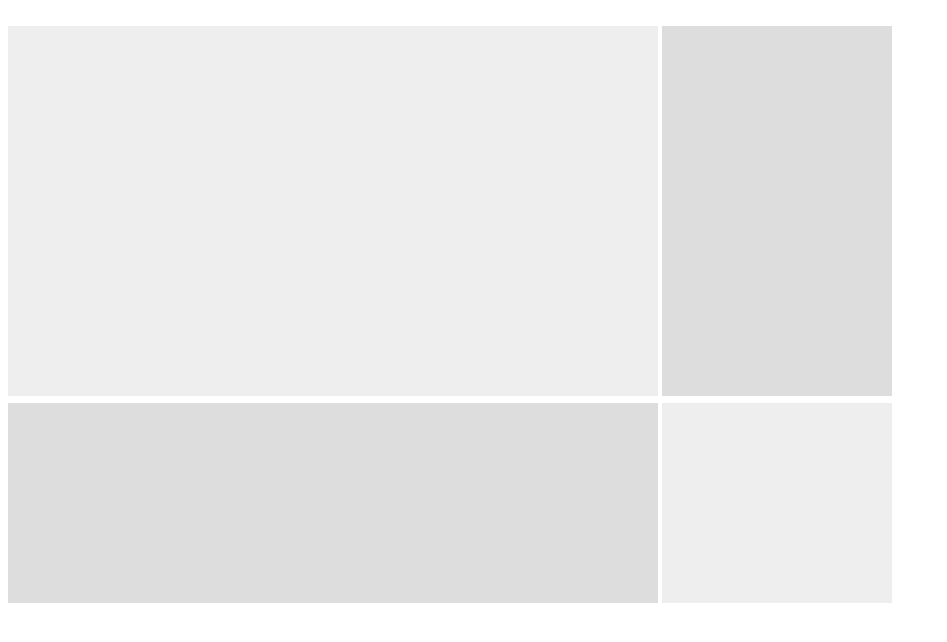
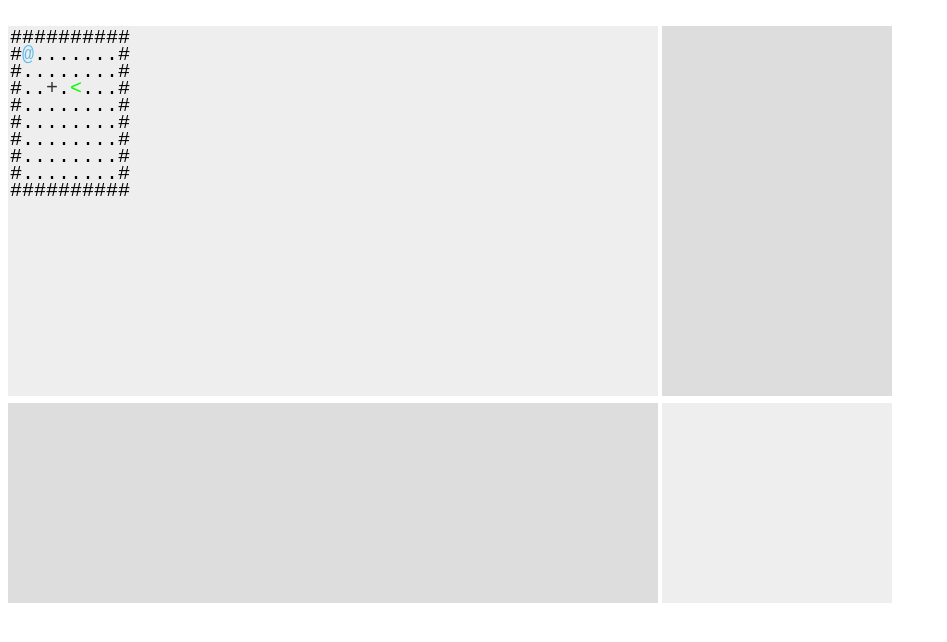
Before and after one commit to MrFibunacci/ASCII-Game, a plain HTML site: page index.html in a window 1280 px wide. Shown: the whole page, without its empty margins (0-947 px from the left). Drawn offline with Linux system fonts and the light colour scheme.

Commit message:
Room can be displayed and Actor can be placed inside plus basic movement

```diff
--- a/index.html
+++ b/index.html
@@ -8,8 +8,10 @@
         <script src="src/Engine/Core/GameFramework/Objects/Pawn.js" type="text/javascript"></script>
         <script src="src/Engine/Core/GameFramework/Objects/Character.js" type="text/javascript"></script>
         <script src="src/Engine/Core/GameFramework/Objects/Item.js" type="text/javascript"></script>
+        <script src="src/Engine/Core/GameFramework/Room.js" type="text/javascript"></script>
         <script src="src/Engine/Core/GameFramework/World.js" type="text/javascript"></script>
         <script src="src/Engine/Core/GameFramework/Inventory.js" type="text/javascript"></script>
+        <script src="src/Engine/Game/Player.js" type="text/javascript"></script>
         <script src="src/Engine/Game/Game.js" type="text/javascript"></script>
 
         <style>
--- /dev/null
+++ b/src/Engine/Core/GameFramework/Room.js
@@ -0,0 +1,64 @@
+class Room {
+    constructor(width = 10, height = 10) {
+        this.width = width;
+        this.height = height;
+
+        this.room = [];
+
+        this.CellsAppearance = [];
+        this.CellsAppearance['wall'] = '#';
+        this.CellsAppearance['emptyRoom'] = '.';
+
+        this.generateRoom();
+    }
+
+    /**
+     * Loop through generated room and
+     * either draw room cell or Actor at position
+     *
+     * @param {HTMLElement} ctx
+     * @param {Actor} ObjectsInWorld
+     */
+    drawRoomAtPosition(ctx, ObjectsInWorld = []) {
+        for(var y = 0; y < this.height; y++) {
+            for(var x = 0; x < this.width; x++) {
+                let flag = false;
+                ObjectsInWorld.forEach(ObjectInWorld => {
+                    if(flag == false) {
+                        if(ObjectInWorld.position.x == x && ObjectInWorld.position.y == y) {
+                            ctx.fillStyle = ObjectInWorld.color;
+                            ctx.fillText(ObjectInWorld.appearance, (x*12+2), (y*17+17));
+                            flag = true;
+                        }
+                    }
+                });
+                if(flag == false) {
+                    ctx.fillStyle = "#000000";
+                    ctx.fillText(this.room[y][x], (x*12+2), (y*17+17));
+                }
+            }
+        }
+    }
+
+    /**
+     * Generate the later necessary room data cell by cell
+     */
+    generateRoom() {
+        for(let y = 0; y < this.height; y++) {
+
+            let tempNewRow = [];
+
+            for(let x = 0; x < this.width; x++) {
+                if(y == 0 || y == this.height - 1) {
+                    tempNewRow[x] = this.CellsAppearance['wall'];
+                } else if (x == 0 || x == this.width - 1) {
+                    tempNewRow[x] = this.CellsAppearance['wall'];
+                } else {
+                    tempNewRow[x] = this.CellsAppearance['emptyRoom'];
+                }
+            }
+
+            this.room[y] = tempNewRow;
+        }
+    }
+}
--- a/src/Engine/Core/GameFramework/World.js
+++ b/src/Engine/Core/GameFramework/World.js
@@ -1,7 +1,12 @@
 class World {
     constructor(Room) {
-        this.Rooms = Room
+        this.Rooms = [];
+        this.Rooms[this.Rooms.length] = Room
     }
 
-    renderWorld() {}
+    renderWorld(ctx, ObjectsInWorld = []) {
+        this.Rooms.forEach(element => {
+            element.drawRoomAtPosition(ctx, ObjectsInWorld);
+        });
+    }
 }
--- a/src/Engine/Game/Game.js
+++ b/src/Engine/Game/Game.js
@@ -1,7 +1,7 @@
 class Game {
     constructor() {
-        // init some general stuff, like player, world, etc.
-        this.World = new World();
+        // setup some general stuff, like player, world, etc.
+        this.World = new World(new Room());
         this.Player = new Player();
 
         // setup generel canvas stuff
@@ -13,14 +13,43 @@ class Game {
         this.ctxLegend    = this.canvasLegend.getContext("2d");
         this.canvasInfo   = document.getElementById("infoBox");
         this.ctxInfo      = this.canvasInfo.getContext("2d");
+
+        this.ctx.font = "20px monospace";
     }
 
     draw() {
         this.clearCanvases();
+        this.World.renderWorld(this.ctx, new Array(this.Player, new Actor("+", "#333333", 3, 3), new Actor("<", "#00FF00", 5, 3)));
     }
 
     update() {
+        //controls and collision
+        document.addEventListener("keydown", this.Player.playerMovement, false);
+        document.addEventListener("keyup", keyUpHandler, false);
 
+        /*function keyDownHandler(e){
+            //console.log(e);
+            switch(e.key) {
+                case "ArrowRight":
+                    this.Player.moveRight();
+                    break;
+                case "ArrowLeft":
+                    this.Player.moveLeft();
+                    break;
+                case "ArrowUp":
+                    this.Player.moveUp();
+                    break;
+                case "ArrowDown":
+                    this.Player.moveDown();
+                    break;
+            }
+        }*/
+
+        function keyUpHandler(e){
+            if(e.keyCode == 49){
+                keyOnePressed = false;
+            }
+        }
     }
 
     clearCanvases() {
--- a/src/Engine/Game/Player.js
+++ b/src/Engine/Game/Player.js
@@ -1,5 +1,22 @@
 class Player extends Character {
     constructor() {
-        super("@", "#ffffff", 100);
+        super("@", "#60BCEB", 100);
+    }
+
+    playerMovement(keyDownHandler) {
+        switch(keyDownHandler.key) {
+            case "ArrowRight":
+                this.moveRight();
+                break;
+            case "ArrowLeft":
+                this.moveLeft();
+                break;
+            case "ArrowUp":
+                this.moveUp();
+                break;
+            case "ArrowDown":
+                this.moveDown();
+                break;
+        }
     }
 }
```
